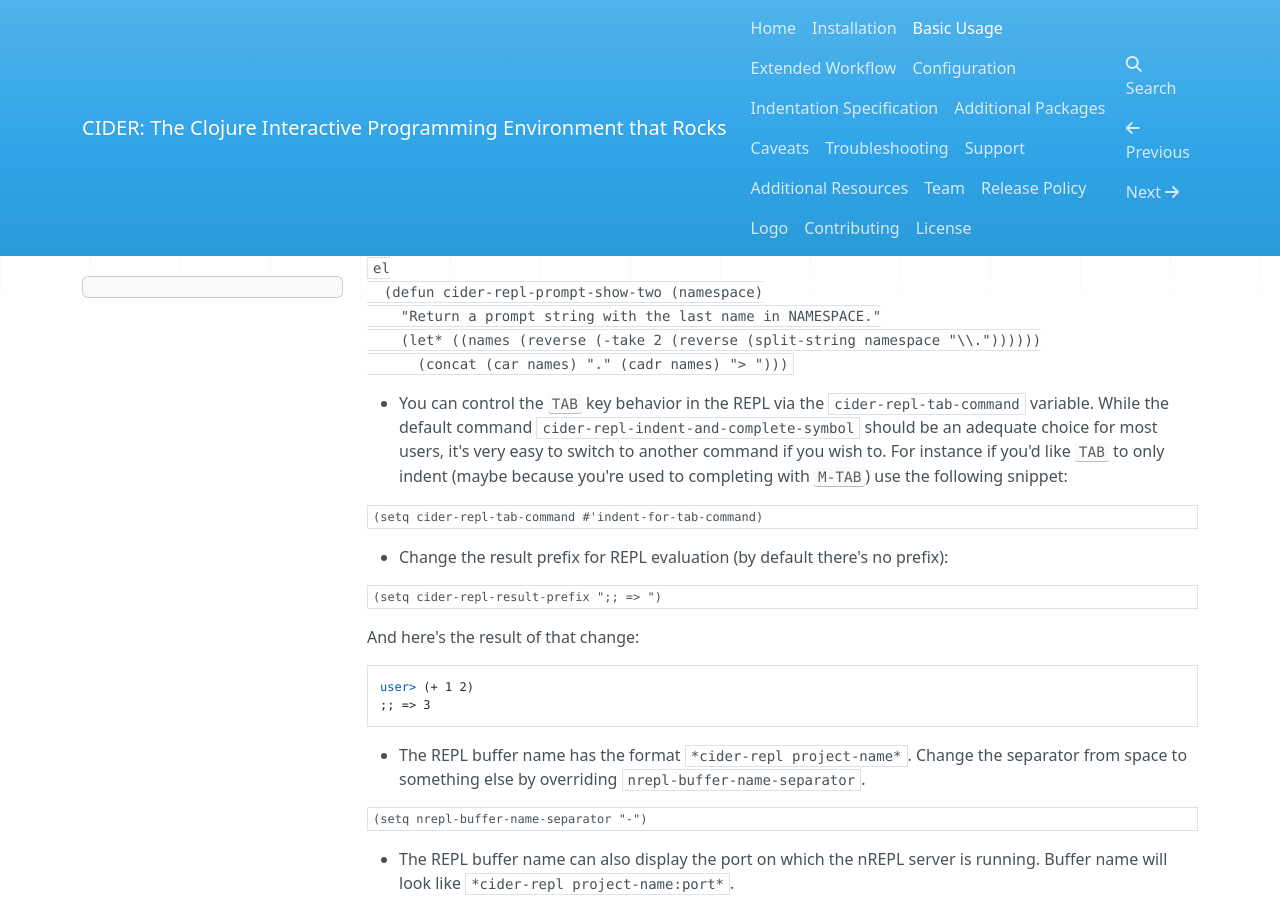
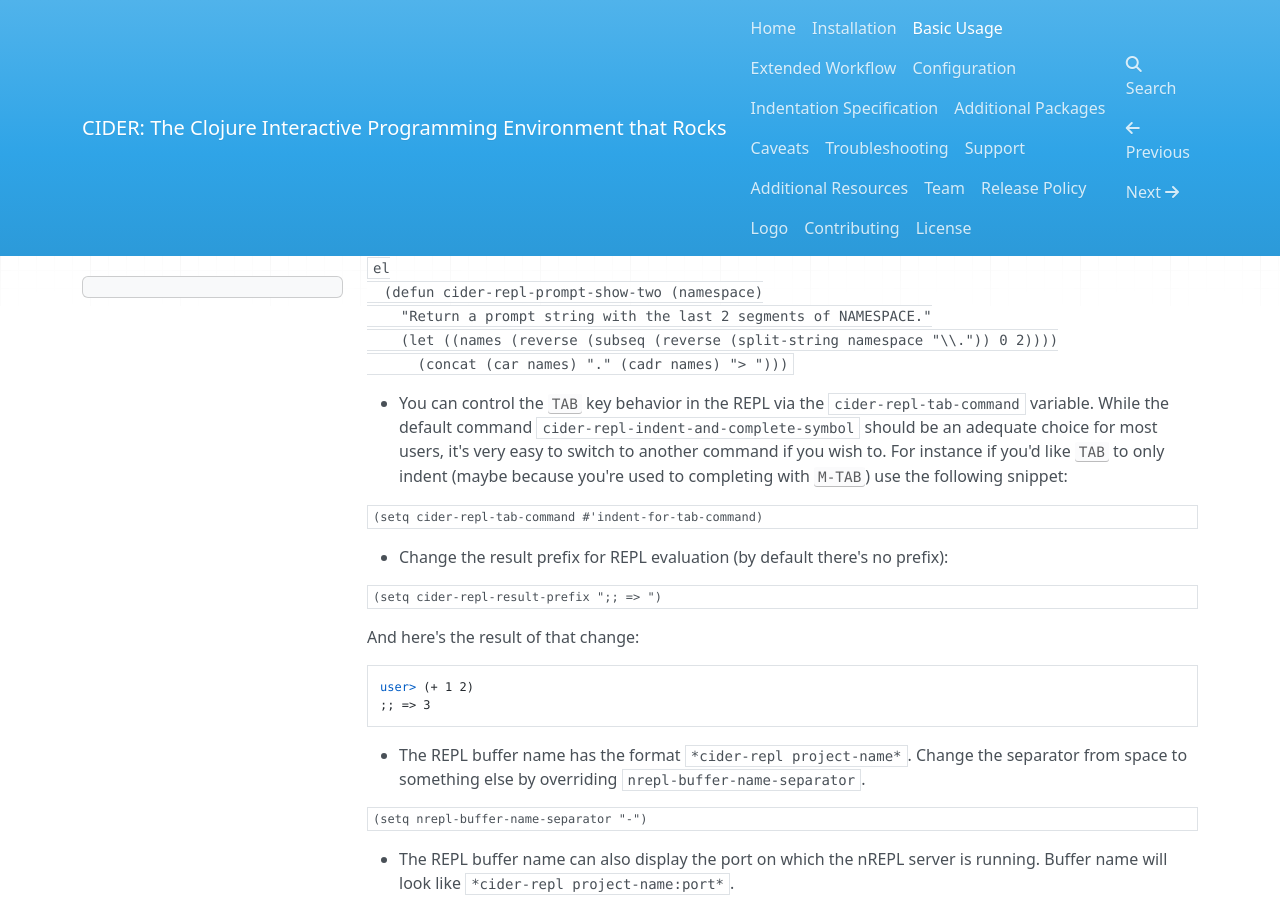
Before and after one commit to clojure-emacs/cider, an MkDocs documentation site: the page built from doc/basic_usage.md, in a window 1280 px wide and 900 px high, scrolled down 8045 px. Built offline with MkDocs 1.6.1, drawn with Linux system fonts in a browser that asks for light colours; nearby versions of some CDN libraries; old or Windows-style settings are respelled for this version of MkDocs.

Commit message:
Fix a code example

````diff
--- a/doc/basic_usage.md
+++ b/doc/basic_usage.md
@@ -234,8 +234,8 @@
 
   ```el
   (defun cider-repl-prompt-show-two (namespace)
-    "Return a prompt string with the last name in NAMESPACE."
-    (let* ((names (reverse (-take 2 (reverse (split-string namespace "\\."))))))
+    "Return a prompt string with the last 2 segments of NAMESPACE."
+    (let ((names (reverse (subseq (reverse (split-string namespace "\\.")) 0 2))))
       (concat (car names) "." (cadr names) "> ")))
   ```
 
````
